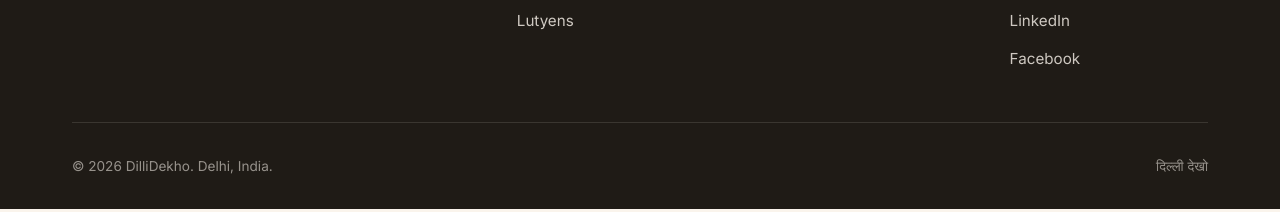
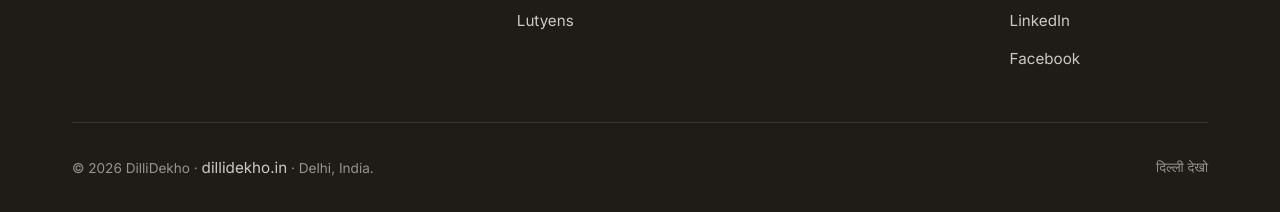
Before and after one commit to Thakurabl/dillidekho, a plain HTML site: page dillidekho/blog-delhi-history.html in a window 1280 px wide. Shown: the part 4563-4775 px from the top of the page. Drawn offline with Linux system fonts and the light colour scheme.

Commit message:
Add clickable dillidekho.in link to footer copyright
Footer copyright line now reads "© 2026 DilliDekho · dillidekho.in · Delhi, India."
with the domain text linking to the canonical homepage. Applied across all 9
HTML pages.

Co-Authored-By: Claude Opus 4.7 (1M context) <noreply@anthropic.com>

```diff
--- a/dillidekho/blog-delhi-history.html
+++ b/dillidekho/blog-delhi-history.html
@@ -143,7 +143,7 @@
       </ul></div>
     </div>
     <div class="footer-bottom">
-      <span>© 2026 DilliDekho. Delhi, India.</span>
+      <span>© 2026 DilliDekho · <a href="https://dillidekho.in/">dillidekho.in</a> · Delhi, India.</span>
       <span>दिल्ली देखो</span>
     </div>
   </div>
```
Also changed, not shown: dillidekho/blog-humayun-tomb.html (+1 -1 lines), dillidekho/blog-nizamuddin.html (+1 -1 lines), dillidekho/blog-peacock-throne.html (+1 -1 lines), dillidekho/blog-post.html (+1 -1 lines), dillidekho/blog-qila-mubarak.html (+1 -1 lines), dillidekho/blog-qutub-indo-islamic.html (+1 -1 lines), dillidekho/blog.html (+1 -1 lines), dillidekho/index.html (+1 -1 lines).
